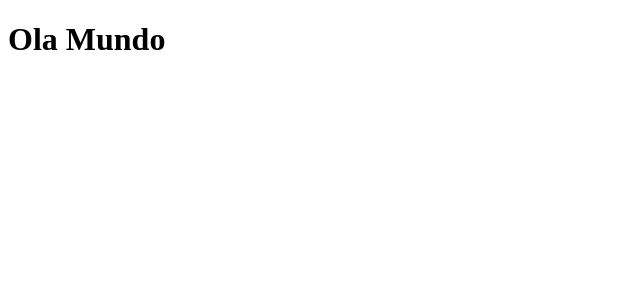
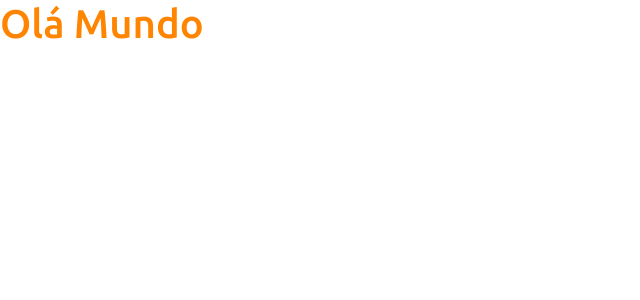
Before and after one commit to rcdomingos/dashboard-vendas-sds4, a React (Create React App) app in the folder frontend/: page / in a window 1280 px wide. Shown: the top 300 px of the page, without its empty margins (0-640 px from the left). Built offline with nearby package versions, Linux system fonts and the light colour scheme.

Commit message:
Bootstrap

```diff
--- a/frontend/package.json
+++ b/frontend/package.json
@@ -3,6 +3,7 @@
   "version": "0.1.0",
   "private": true,
   "dependencies": {
+    "@popperjs/core": "2.9.3",
     "@testing-library/jest-dom": "^5.11.4",
     "@testing-library/react": "^11.1.0",
     "@testing-library/user-event": "^12.1.10",
@@ -10,6 +11,7 @@
     "@types/node": "^12.0.0",
     "@types/react": "^17.0.0",
     "@types/react-dom": "^17.0.0",
+    "bootstrap": "^5.1.0",
     "react": "^17.0.2",
     "react-dom": "^17.0.2",
     "react-scripts": "4.0.3",
--- a/frontend/src/App.tsx
+++ b/frontend/src/App.tsx
@@ -1,7 +1,7 @@
 function App() {
   return (
     <div className="App">
-      <h1>Ola Mundo</h1>
+      <h1 className="text-primary"> Olá Mundo</h1>
     </div>
   );
 }
--- /dev/null
+++ b/frontend/src/assets/css/styles.css
@@ -0,0 +1,33 @@
+@import url("https://fonts.googleapis.com/css2?family=Ubuntu:wght@300;400;500;700&display=swap");
+:root {
+  --color-primary: #ff8400;
+}
+
+html,
+body {
+  height: 100%;
+  font-family: "Ubuntu", sans-serif;
+}
+
+#root {
+  display: flex;
+  flex-direction: column;
+  height: 100%;
+}
+
+.content {
+  flex: 1 0 auto;
+}
+
+.footer {
+  flex-shrink: 0;
+  text-align: center;
+}
+
+.bg-primary {
+  background-color: var(--color-primary) !important;
+}
+
+.text-primary {
+  color: var(--color-primary) !important;
+}
--- a/frontend/src/index.tsx
+++ b/frontend/src/index.tsx
@@ -1,5 +1,7 @@
 import React from "react";
 import ReactDOM from "react-dom";
+import "bootstrap/dist/css/bootstrap.css";
+import "assets/css/styles.css";
 import App from "./App";
 
 ReactDOM.render(
```
Also changed, not shown: 1 other file (tests, documents, lock files or other folders).
